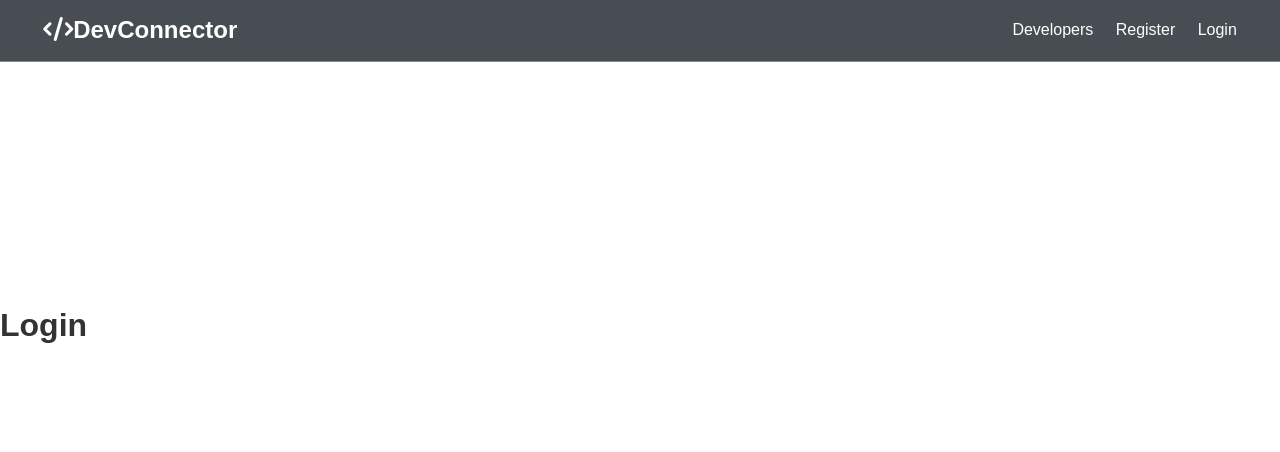
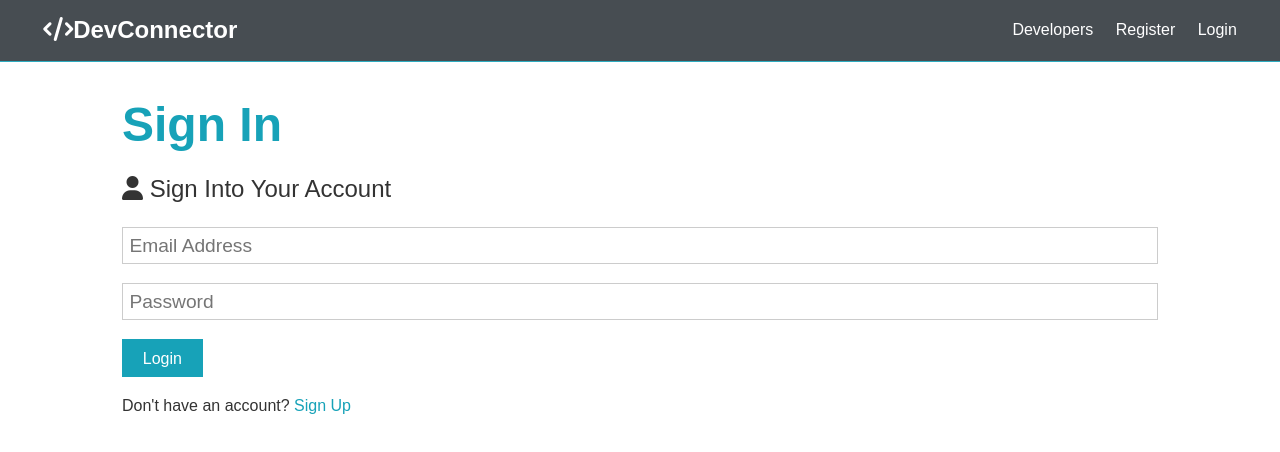
Before and after one commit to richardNovoa/SocialApp, a React (Create React App) app in the folder client/: page /login in a window 1280 px wide. Shown: the top 452 px of the page. Built offline with nearby package versions, Linux system fonts and the light colour scheme; no server answers.

Commit message:
debugged login

```diff
--- a/client/src/actions/auth.js
+++ b/client/src/actions/auth.js
@@ -4,6 +4,8 @@ import {
 	REGISTER_SUCCESS,
 	USER_LOADED,
 	AUTH_ERROR,
+	LOGIN_SUCCESS,
+	LOGIN_FAIL,
 } from './types';
 import { setAlert } from './alert';
 import setAuthToken from '../utils/setAuthToken';
@@ -60,3 +62,39 @@ export const register =
 			}
 		}
 	};
+
+//Login User
+export const login =
+	({ email, password }) =>
+	async (dispatch) => {
+		const config = {
+			headers: {
+				'Content-Type': 'application/json',
+			},
+		};
+		console.log(email, password);
+		const body = JSON.stringify({ email, password });
+
+		try {
+			const res = await axios.post(
+				'http://localhost:5001/api/auth',
+				body,
+				config,
+			);
+			dispatch({
+				type: LOGIN_SUCCESS,
+				payload: res.data,
+			});
+			window.localStorage.setItem('token', res.data.token);
+			dispatch(loadUser());
+		} catch (err) {
+			const errors = err.response.data.errors;
+			console.log(errors);
+			if (errors) {
+				errors.forEach((err) => dispatch(setAlert(err.msg, 'danger')));
+				dispatch({
+					type: LOGIN_FAIL,
+				});
+			}
+		}
+	};
--- a/client/src/actions/types.js
+++ b/client/src/actions/types.js
@@ -4,3 +4,5 @@ export const REGISTER_SUCCESS = 'REGISTER_SUCCESS';
 export const REGISTER_FAIL = 'REGISTER_FAIL';
 export const USER_LOADED = 'USER_LOADED';
 export const AUTH_ERROR = 'AUTH_ERROR';
+export const LOGIN_SUCCESS = 'LOGIN_SUCCESS';
+export const LOGIN_FAIL = 'LOGIN_FAIL';
--- a/client/src/components/auth/Login.js
+++ b/client/src/components/auth/Login.js
@@ -1,11 +1,69 @@
-import React from 'react';
+import React, { useState } from 'react';
+import { connect } from 'react-redux';
+import PropTypes from 'prop-types';
+import { login } from '../../actions/auth';
+import { Link } from 'react-router-dom';
+import Alert from '../layout/Alert';
 
-export const Login = () => {
-  return (
-    <div>
-      <h1 style={{ marginTop: 300 }}>Login</h1>
-    </div>
-  );
+export const Login = ({ login }) => {
+	//set initial state
+	const [formData, setFormData] = useState({
+		email: '',
+		password: '',
+	});
+	// deconstruct formData
+	const { email, password } = formData;
+
+	//on change
+	const onChange = (e) =>
+		setFormData({ ...formData, [e.target.name]: e.target.value });
+
+	//onsubmit
+	const onSubmit = async (e) => {
+		e.preventDefault();
+		login({ email, password });
+	};
+
+	return (
+		<section className='container'>
+			<Alert />
+			<h1 className='large text-primary'>Sign In</h1>
+			<p className='lead'>
+				<i className='fas fa-user' /> Sign Into Your Account
+			</p>
+			<form className='form' onSubmit={(e) => onSubmit(e)}>
+				<div className='form-group'>
+					<input
+						type='email'
+						placeholder='Email Address'
+						name='email'
+						value={email}
+						onChange={(e) => onChange(e)}
+						required
+					/>
+				</div>
+				<div className='form-group'>
+					<input
+						type='password'
+						placeholder='Password'
+						name='password'
+						value={password}
+						onChange={(e) => onChange(e)}
+						minLength='6'
+						required
+					/>
+				</div>
+				<input type='submit' className='btn btn-primary' value='Login' />
+			</form>
+			<p className='my-1'>
+				Don't have an account? <Link to='/register'>Sign Up</Link>
+			</p>
+		</section>
+	);
 };
 
-export default Login;
+//
+Login.propTypes = {
+	login: PropTypes.func.isRequired,
+};
+export default connect(null, { login })(Login);
--- a/client/src/reducers/auth.js
+++ b/client/src/reducers/auth.js
@@ -3,6 +3,8 @@ import {
 	REGISTER_FAIL,
 	USER_LOADED,
 	AUTH_ERROR,
+	LOGIN_FAIL,
+	LOGIN_SUCCESS,
 } from '../actions/types';
 
 //init state of the component
@@ -25,6 +27,7 @@ export default function (state = initialState, action) {
 					user: payload,
 				};
 			case REGISTER_SUCCESS:
+			case LOGIN_SUCCESS:
 				return {
 					...state,
 					...payload,
@@ -33,6 +36,7 @@ export default function (state = initialState, action) {
 				};
 
 			case REGISTER_FAIL:
+			case LOGIN_FAIL:
 			case AUTH_ERROR:
 				localStorage.removeItem('token');
 				return {
```
